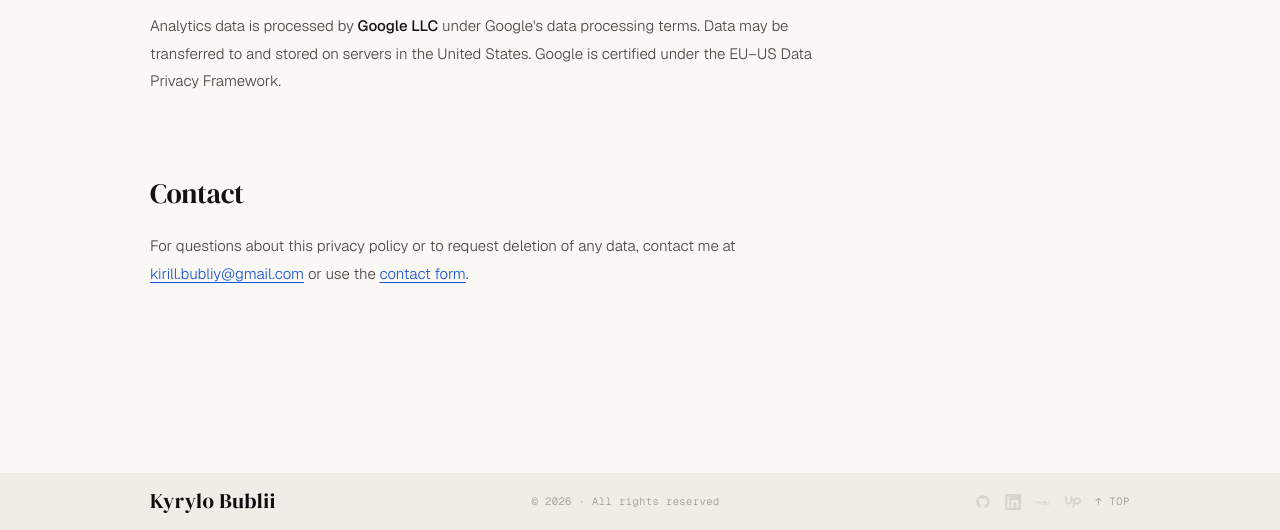
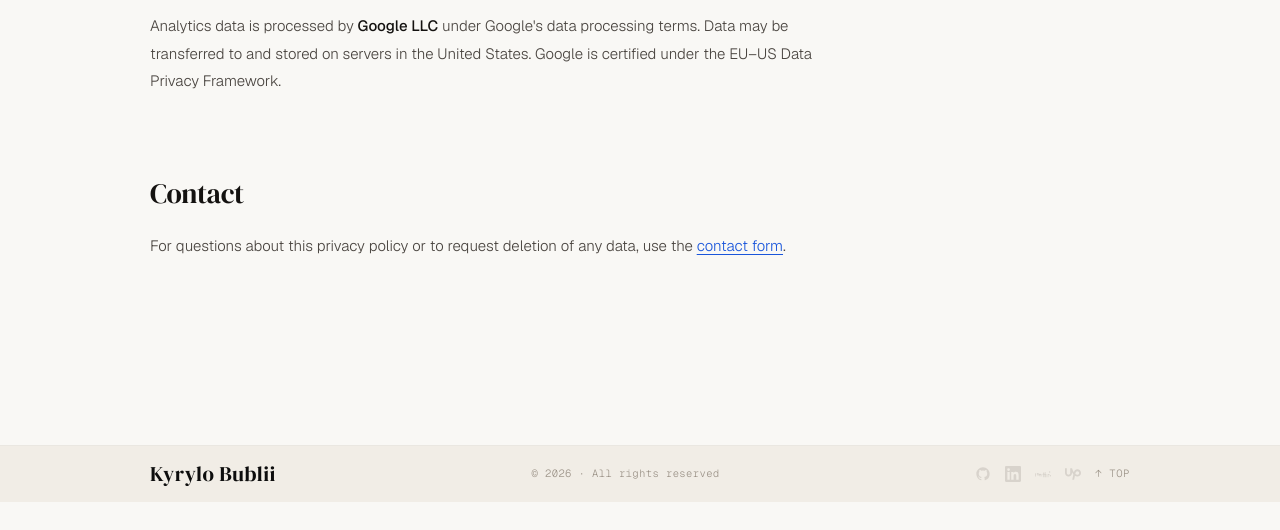
Before and after one commit to KyryloBublii/digital-cv, a Flask app: page /privacy in a window 1280 px wide. Shown: the part 1687-2217 px from the top of the page. After the commit the page ends 2189 px from the top, so only its background shows below. Run offline with Flask 3, Linux system fonts and the light colour scheme.

Commit message:
update privacy page

```diff
--- a/templates/privacy.html
+++ b/templates/privacy.html
@@ -144,8 +144,7 @@
       <div class="priv-body">
         <p>
           For questions about this privacy policy or to request deletion of any data,
-          contact me at <a href="mailto:kirill.bubliy@gmail.com">kirill.bubliy@gmail.com</a>
-          or use the <a href="{{ url_for('contact') }}">contact form</a>.
+          use the <a href="{{ url_for('contact') }}">contact form</a>.
         </p>
       </div>
     </div>
```
